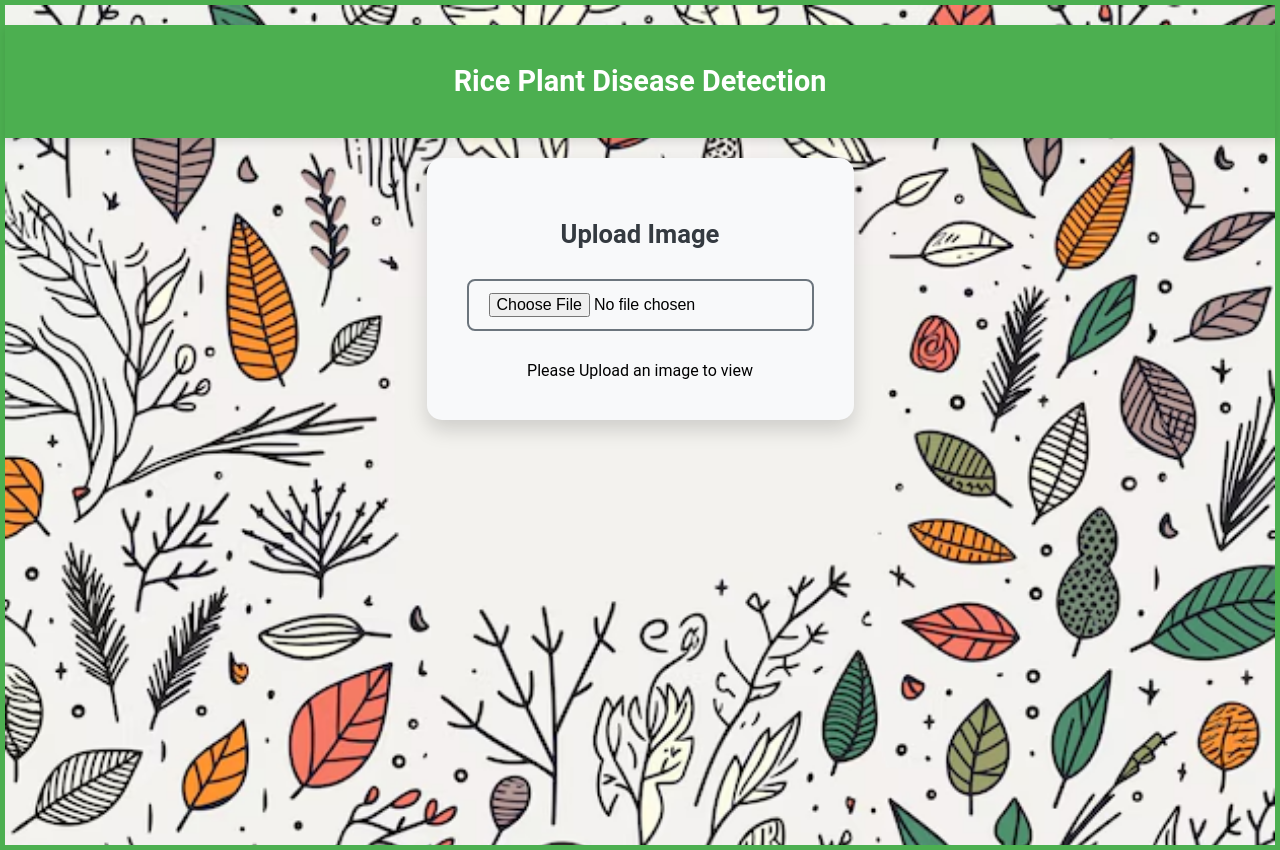
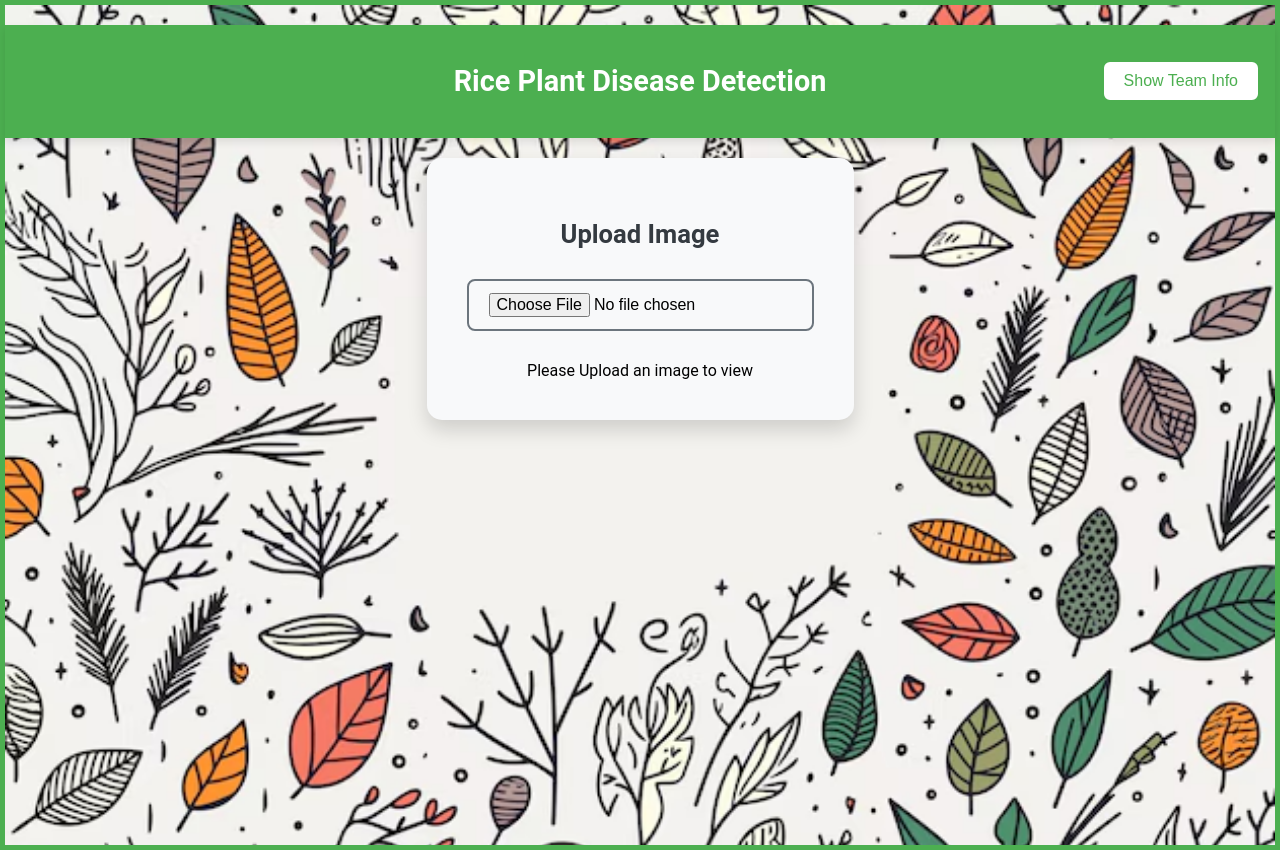
Before and after one commit to SATHVIK0312/Plant_disease_detection_app, a React (Create React App) app: page / in a window 1280 px wide. Built offline with nearby package versions, Linux system fonts and the light colour scheme.

Commit message:
Fifth commit

```diff
--- a/src/App.js
+++ b/src/App.js
@@ -5,6 +5,7 @@ function ImageUploader() {
   const [image, setImage] = useState(null);
   const [upload, setUpload] = useState(false);
   const [prediction, setPrediction] = useState(""); // State to hold the prediction result
+  const [showTeamInfo, setShowTeamInfo] = useState(false); // State for team info visibility
 
   const handleImageUpload = async (e) => {
     const file = e.target.files[0];
@@ -30,11 +31,11 @@ function ImageUploader() {
 
       // Use fetch to send the request to the backend
       try {
-        let response=await fetch('https://plant-disease-backend.vercel.app/fetchData');
-        let result=await response.json();
-        while (result.ready==0) {
-            response=await fetch('https://plant-disease-backend.vercel.app/fetchData');
-            result=await response.json();
+        let response = await fetch('https://plant-disease-backend.vercel.app/fetchData');
+        let result = await response.json();
+        while (result.ready == 0) {
+          response = await fetch('https://plant-disease-backend.vercel.app/fetchData');
+          result = await response.json();
         }
         setPrediction(result.data);
       } catch (error) {
@@ -44,6 +45,10 @@ function ImageUploader() {
         setUpload(false);
       }
     }
+  };
+
+  const toggleTeamInfo = () => {
+    setShowTeamInfo((prev) => !prev); // Toggle the team info visibility
   };
 
   return (
@@ -73,10 +78,27 @@ function ImageUploader() {
           </div>
         ) : prediction ? (
           <div style={styles.predictionContainer}>
-            <h3 style={styles.predictionText}>Predicted Disease: {prediction}</h3>
+            <h3 style={styles.predictionText}>Prediction: {prediction}</h3>
           </div>
         ) : (
           <div>Please Upload an image to view</div>
+        )}
+
+        {/* Button to toggle team info */}
+        <button onClick={toggleTeamInfo} style={styles.teamButton}>
+          {showTeamInfo ? "Hide Team Info" : "Show Team Info"}
+        </button>
+
+        {/* Conditionally render team info */}
+        {showTeamInfo && (
+          <div style={styles.teamInfoContainer}>
+            <h3 style={styles.teamTitle}>Team Information</h3>
+            <ul style={styles.teamList}>
+              <li>SANGARAJU SAI SATHVIK VARMA</li>
+              <li>ABHINAV SAI GOGULA</li>
+              <li>TANMAIE USHA SHREE UPPARI</li>
+            </ul>
+          </div>
         )}
       </div>
     </div>
@@ -154,7 +176,7 @@ const styles = {
   },
   predictionContainer: {
     textAlign: "center",
-    marginTop: "30px", // Added margin for more space
+    marginTop: "30px",
     padding: "15px",
     border: "1px solid #4CAF50",
     borderRadius: "12px",
@@ -196,10 +218,54 @@ const styles = {
     boxShadow: "0 4px 8px rgba(0, 0, 0, 0.2)",
     transition: "transform 0.3s ease",
   },
-  "@keyframes spin": {
-    "0%": { transform: "rotate(0deg)" },
-    "100%": { transform: "rotate(360deg)" },
+
+  teamButton: {
+    position: "absolute", // Position the button absolutely
+    top: "20px",          // Distance from the top of the screen
+    right: "20px",        // Distance from the right of the screen
+    padding: "10px 20px",
+    backgroundColor: "#ffffff",  // White background
+    color: "#4CAF50",            // Green text color
+    border: "2px solid #4CAF50", // Green border
+    borderRadius: "8px",
+    cursor: "pointer",
+    fontSize: "1rem",
+    transition: "background-color 0.3s ease",
+    marginTop: '40px'
   },
+
+  teamButtonhover: {
+    backgroundColor: "#f1f1f1"  // Slight hover effect to change background color
+  },
+
+  teamInfoContainer: {
+    marginTop: "30px",
+    padding: "15px",
+    border: "1px solid #6c757d",
+    borderRadius: "12px",
+    backgroundColor: "#ffffff",
+    boxShadow: "0 4px 8px rgba(0, 0, 0, 0.1)",
+    width: "fit-content",
+    position: "absolute",
+    right: "20px",
+    top: "100px",
+  },
+
+  teamTitle: {
+    fontSize: "1.2rem",
+    fontWeight: "bold",
+    color: "#343a40",
+  },
+
+  teamList: {
+    marginTop: "10px",
+    listStyleType: "none",
+    padding: "0",
+  },
+
+  teamListItem: {
+    marginBottom: "10px",  // Add space between team members
+  }
 };
 
 export default ImageUploader;
```
